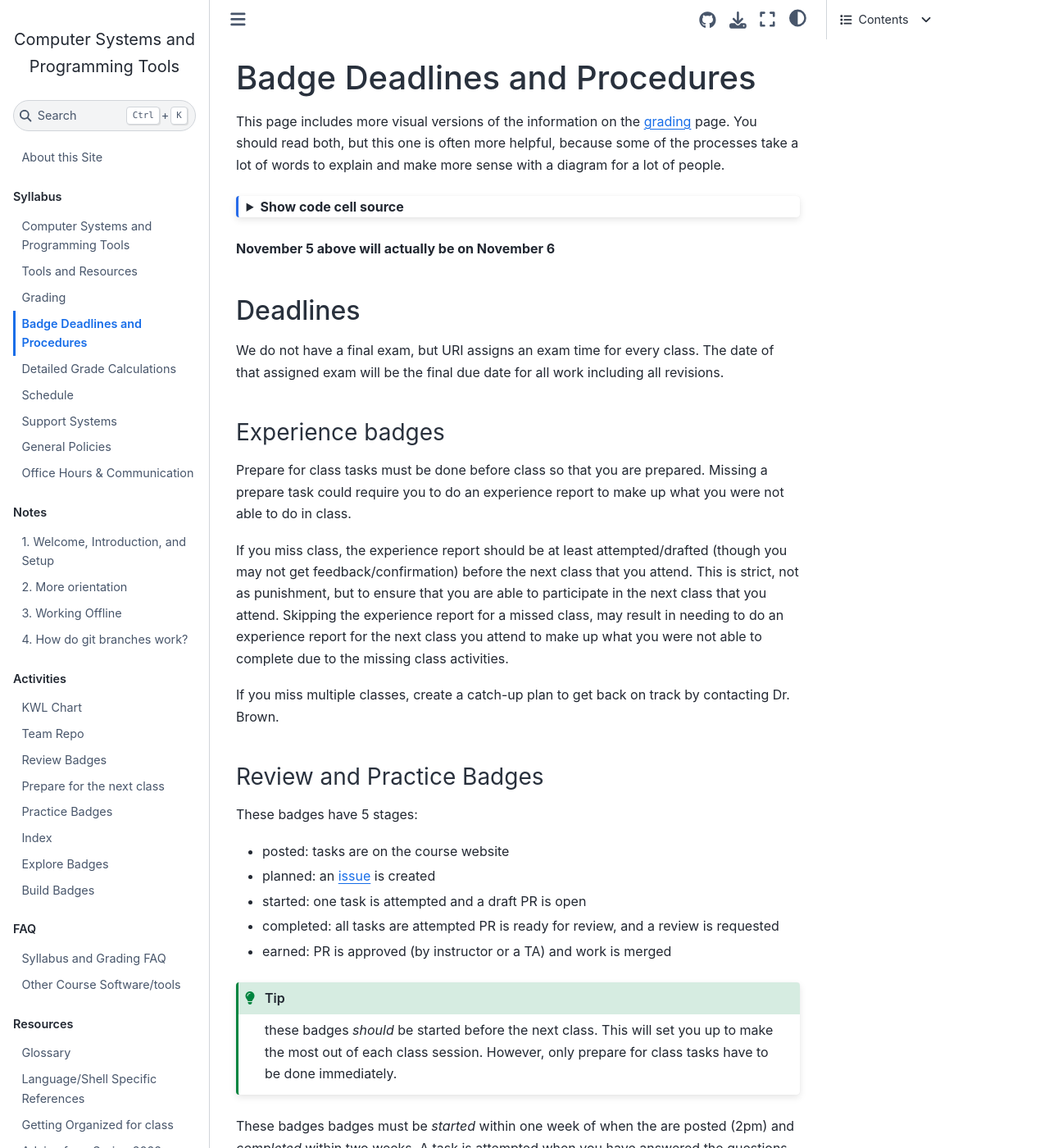
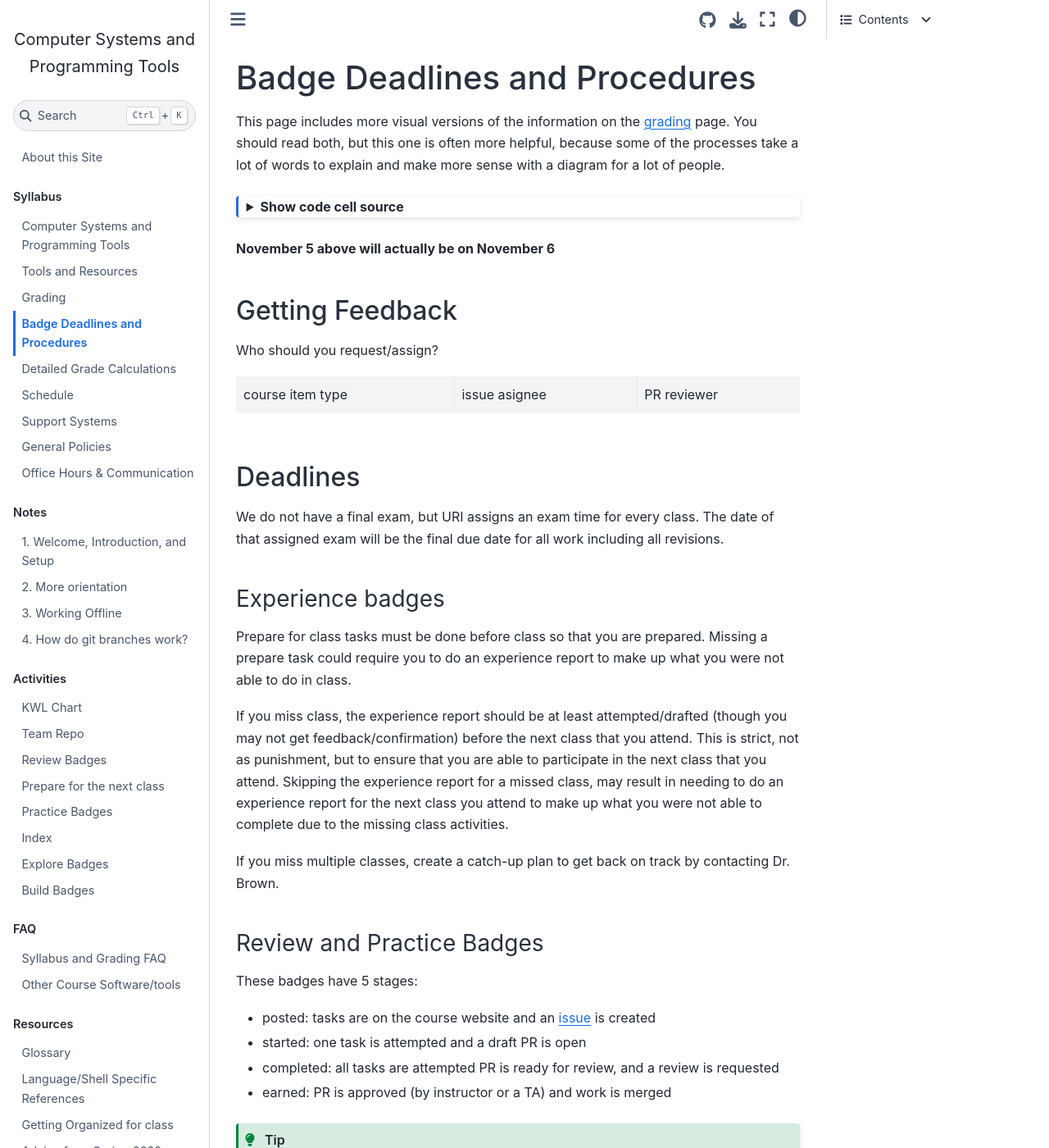
Before and after one commit to pelli18/fall2024, a Jupyter Book: the page built from syllabus/badges.md, in a window 1280 px wide and 1400 px high. Shown: the whole window at 82% size. Built offline with Jupyter Book 1.0.4 settings and Sphinx 7.4.7 and the Sphinx Book theme 1.1.4, drawn with Linux system fonts in a browser that asks for light colours; pages that are not in the unit, such as notebooks, are missing from menus; some of the changed text lies outside the part shown.

Commit message:
badge process clarification

`````diff
--- a/syllabus/badges.md
+++ b/syllabus/badges.md
@@ -168,6 +168,17 @@ ax.set_title('Badge Status as of '+ today_string);
 
 **November 5 above will actually be on November 6**
 
+## Getting Feedback
+
+Who should you request/assign?
+
+```{list-table}
+* - course item type
+  - issue asignee
+  - PR reviewer
+```
+
+
 ## Deadlines
 
 <!-- Deadlines are flexible in this course so that you can balance your workload across other courses, and instead the **feedback** schedule is fixed.  Weekly feedback hours will be announced and posted.
@@ -192,8 +203,7 @@ If you miss multiple classes, create a catch-up plan to get back on track by con
 ### Review and Practice Badges
 
 These badges have 5 stages:
-- posted: tasks are on the course website
-- planned: an {term}`issue` is created
+- posted: tasks are on the course website and an {term}`issue` is created
 - started: one task is attempted and a draft PR is open
 - completed: all tasks are attempted PR is ready for review, and a review is requested
 - earned: PR is approved (by instructor or a TA) and work is merged
@@ -295,10 +305,12 @@ gitGraph
 
 Where the "approved" tag represents and approving reivew on the PR.
 
+You can, once you know how, do this offline and do the merge with in the CLI instead of with a PR.
+
 +++
 
 (review-practice-process)=
-## Review and Practice Badge
+### Review and Practice Badge
 
 
 Legend:
@@ -329,7 +341,7 @@ flowchart TD
       direction TB
       write[/Dr Brown finalizes tasks after class/]
       post[/Dr. Brown pushes to github/]
-      link[/notes are posted  with badge steps/]
+      link[/notes are posted  with badge steps /]
       posted[[Posted: on badge date]]
       write -->post
       post -->link
@@ -341,11 +353,9 @@ flowchart TD
       decide{Do you need this badge?}
       close[close the issue]
       branch[create branch]
-      planned[[Planned: on badge date]]
       create -->decide
       decide -->|no| close
       decide -->|yes| branch
-    create --o planned
     end
     subgraph work[Work on the badge]
       direction TB
@@ -395,7 +405,7 @@ style planned fill:#2cf
 ```
 
 (explore-process)=
-## Explore Badges
+### Explore Badges
 
 
 ```{mermaid}
@@ -460,7 +470,7 @@ style earned fill:#2cf
 
 
 (build-process)=
-## Build Badges
+### Build Badges
 
 
 ```{mermaid}
@@ -529,7 +539,7 @@ style earned fill:#2cf
 ```
 
 (community-process)=
-## Community Badges
+### Community Badges
 
 You can log them either manualy via files or with help of an action that a past student contributed!
 ````{margin}
@@ -538,11 +548,11 @@ You, too could contribute code that helps automate things in class or organize t
 ```
 ````
 
-### Logger Action
+#### Logger Action
 
 Your KWL repo has an action called "Community & Explore Badge Logger" that will help you
 
-### Manual logging
+#### Manual logging
 These are the instructions from your `community_contributions.md` file in your KWL repo:
 For each one:
 - In the `community_contributions.md`` file on your kwl repo, add an item in a bulleted list (start the line with - )
`````
Also changed, not shown: other parts of syllabus/badges.md (+2 -2 lines).
